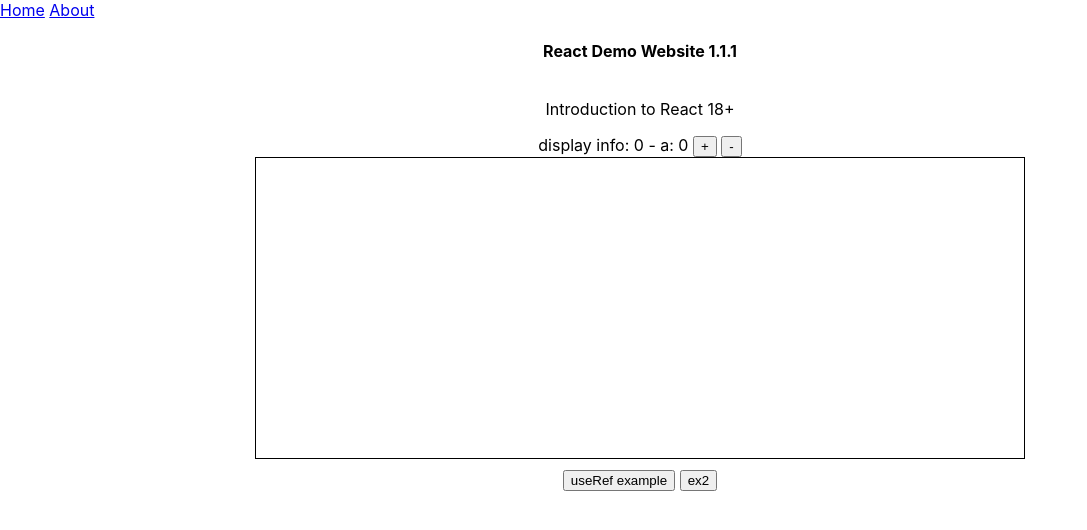
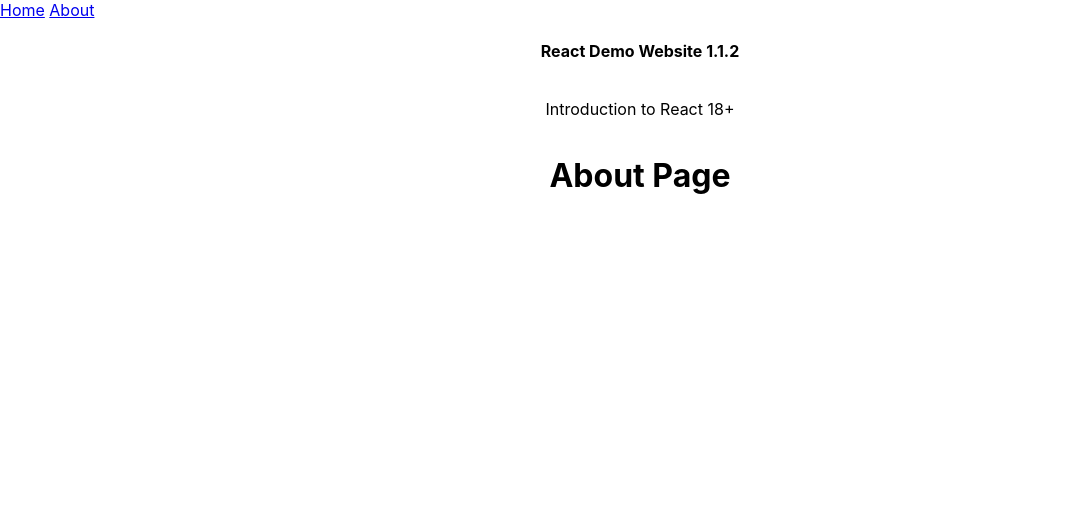
Before and after one commit to dgilbert-quickstart/dgilbert-quickstart.github.io, a React (Create React App) app in the folder demo-week7-react-apps/react-demo-website-1/: page /about in a window 1280 px wide. Shown: the top 530 px of the page, without its empty margins (0-1087 px from the left). Built offline with nearby package versions, Linux system fonts and the light colour scheme.

Commit message:
update demo react website-1 useState, useEffect, useRef, react-router-dom, routes

```diff
--- a/demo-week7-react-apps/react-demo-website-1/src/App.js
+++ b/demo-week7-react-apps/react-demo-website-1/src/App.js
@@ -4,7 +4,9 @@
 import './AppIndex.css';
 import NavMenu from './components/NavMenu';
 import Header from './components/Header';
+import About from './components/About';
 import {useEffect, useState, useRef} from "react";
+import { BrowserRouter as Router, Routes, Route } from "react-router-dom";
 
 //-- outside (App.js) appliction global/context - state/date
 //-- functional programming/closures can access inner and outer state/data
@@ -141,15 +143,19 @@
   }
 
   return (
+    <Router>
       <>
       <NavMenu/>
       <div className="container">
-        <Header title="React Demo Website 1.1.1"/>
+        <Header title="React Demo Website 1.1.2"/>
         <header>
           <p>
             Introduction to React 18+
           </p>
         </header>
+        <Routes>
+          <Route path='/' element={
+            <>
                 <div>
                   <span>display info: {count} - a: {a} </span>
                   <button onClick={()=>setCount((prevcnt)=>prevcnt+1)}>+</button>
@@ -163,8 +169,18 @@
                     {" "}
                     <button>ex2</button>
                 </div>
+            </>
+          }/>
+          <Route path="/about" element={<About/>}/>
+          <Route path="*" element={
+              <>
+                <h4>No page found</h4>
+              </>
+              }/>
+        </Routes>
         </div>
     </>
+    </Router>
   );
 }
 
--- /dev/null
+++ b/demo-week7-react-apps/react-demo-website-1/src/components/About.js
@@ -0,0 +1,11 @@
+//-- About.js ---
+
+const About = (props) => {
+    return(
+        <>
+            <h1>About Page</h1>
+        </>
+    )
+}
+
+export default About;
--- a/demo-week7-react-apps/react-demo-website-1/src/components/NavMenu.js
+++ b/demo-week7-react-apps/react-demo-website-1/src/components/NavMenu.js
@@ -7,9 +7,9 @@
 return (
     <>
         <nav>
-             <a href="#">Home</a>
+             <Link to="/">Home</Link>
              {" "}
-             <a href="#">About</a>
+             <Link to="/about">About</Link>
         </nav>
     </>
 )}
```
Lines whose indentation alone changed are shown as unchanged.
